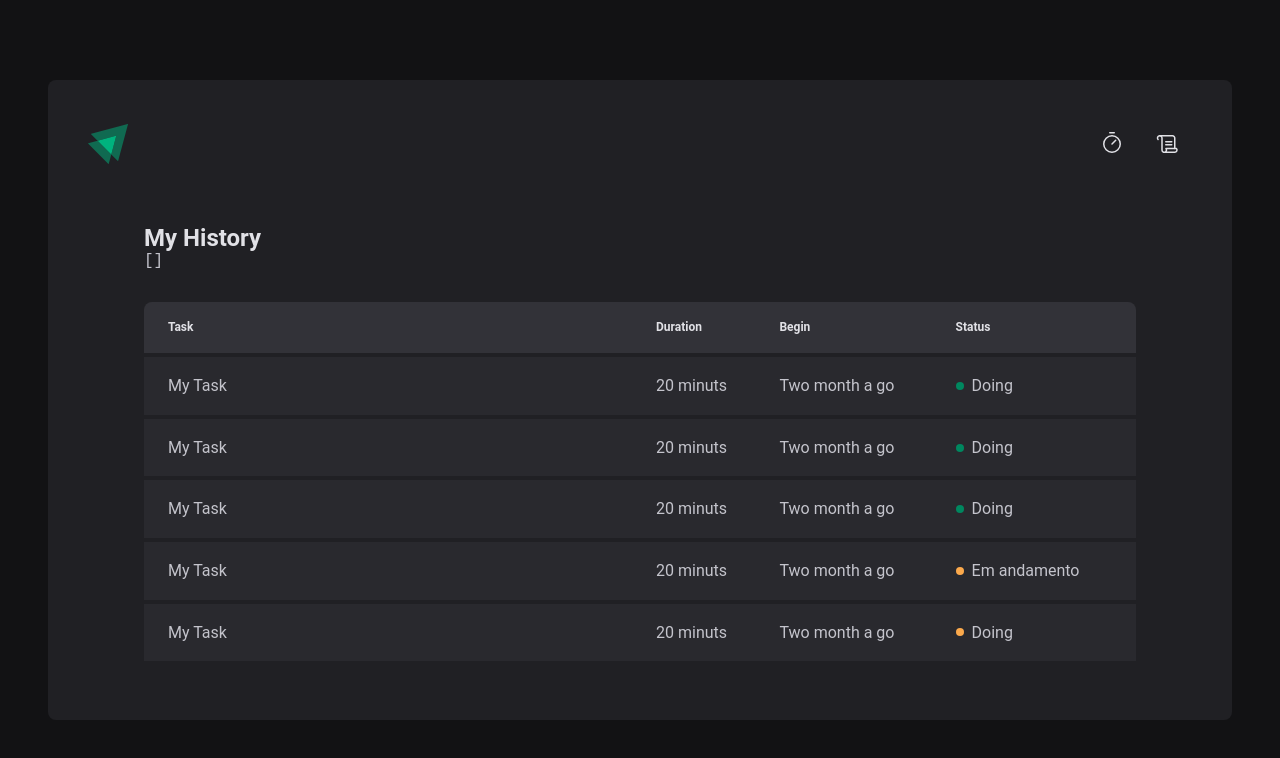
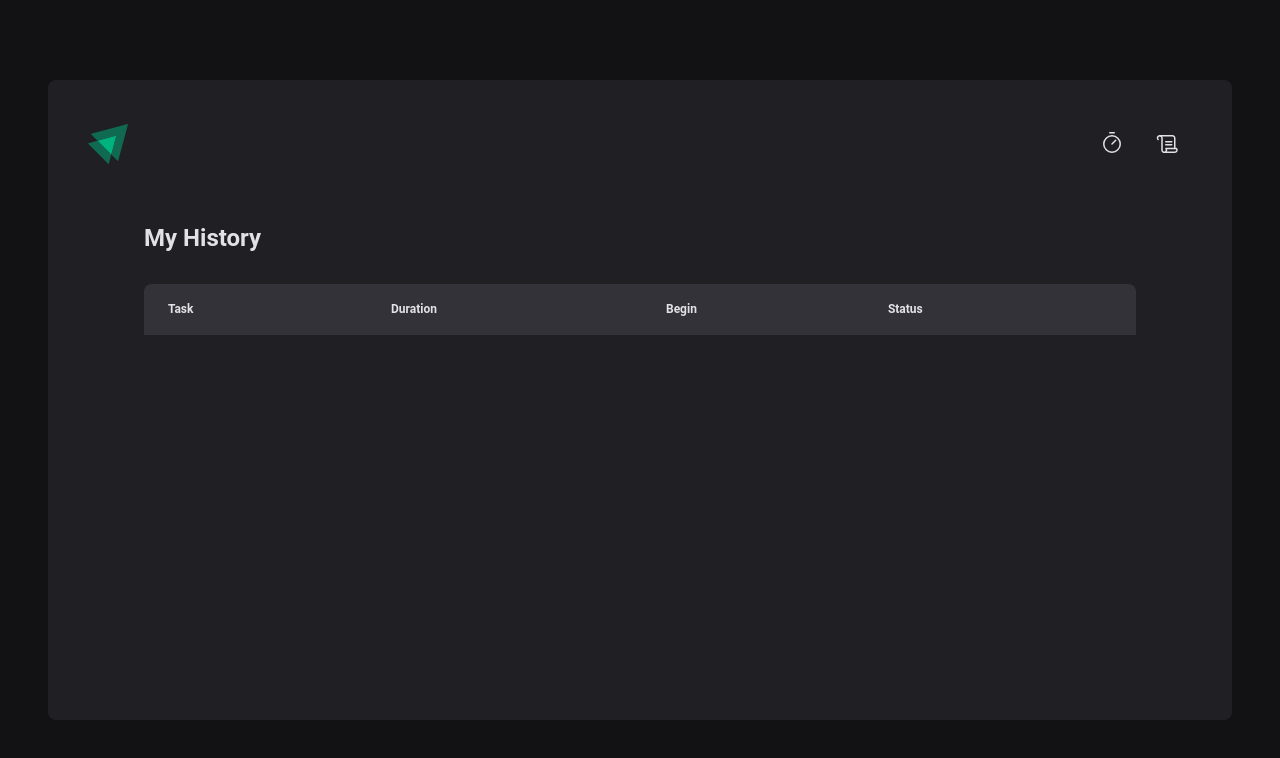
Before and after one commit to simaomenezes/ReactJS-Aprofundando-em-Hooks, a React (Vite) app in the folder 02-ignite-timer/: page /history in a window 1280 px wide. Shown: the top 758 px of the page. Built offline with nearby package versions, Linux system fonts and the light colour scheme.

Commit message:
feat: Make lis the history

```diff
--- a/02-ignite-timer/src/pages/History/index.tsx
+++ b/02-ignite-timer/src/pages/History/index.tsx
@@ -7,9 +7,6 @@
   return (
     <HistoryContainer>
       <h1>My History</h1>
-
-      <pre>{JSON.stringify(cycles, null, 2)}</pre>
-
       <HistoryList>
         <table>
           <thead>
@@ -21,50 +18,28 @@
             </tr>
           </thead>
           <tbody>
-            <tr>
-              <td>My Task</td>
-              <td>20 minuts</td>
-              <td>Two month a go</td>
-              <td>
-                <Status statusColor="green">Doing</Status>
-              </td>
-            </tr>
+            {cycles.map((cycle) => {
+              return (
+                <tr key={cycle.id}>
+                  <td>{cycle.task}</td>
+                  <td>{cycle.minutesAmmount}</td>
+                  <td>{cycle.startDate.toISOString()}</td>
+                  <td>
+                    {cycle.finishedDate && (
+                      <Status statusColor="green">Doing</Status>
+                    )}
 
-            <tr>
-              <td>My Task</td>
-              <td>20 minuts</td>
-              <td>Two month a go</td>
-              <td>
-                <Status statusColor="green">Doing</Status>
-              </td>
-            </tr>
+                    {cycle.interrupteDate && (
+                      <Status statusColor="red">Stop</Status>
+                    )}
 
-            <tr>
-              <td>My Task</td>
-              <td>20 minuts</td>
-              <td>Two month a go</td>
-              <td>
-                <Status statusColor="green">Doing</Status>
-              </td>
-            </tr>
-
-            <tr>
-              <td>My Task</td>
-              <td>20 minuts</td>
-              <td>Two month a go</td>
-              <td>
-                <Status statusColor="yellow">Em andamento</Status>
-              </td>
-            </tr>
-
-            <tr>
-              <td>My Task</td>
-              <td>20 minuts</td>
-              <td>Two month a go</td>
-              <td>
-                <Status statusColor="yellow">Doing</Status>
-              </td>
-            </tr>
+                    {!cycle.finishedDate && !cycle.interrupteDate && (
+                      <Status statusColor="yellow">To do</Status>
+                    )}
+                  </td>
+                </tr>
+              )
+            })}
           </tbody>
         </table>
       </HistoryList>
```
